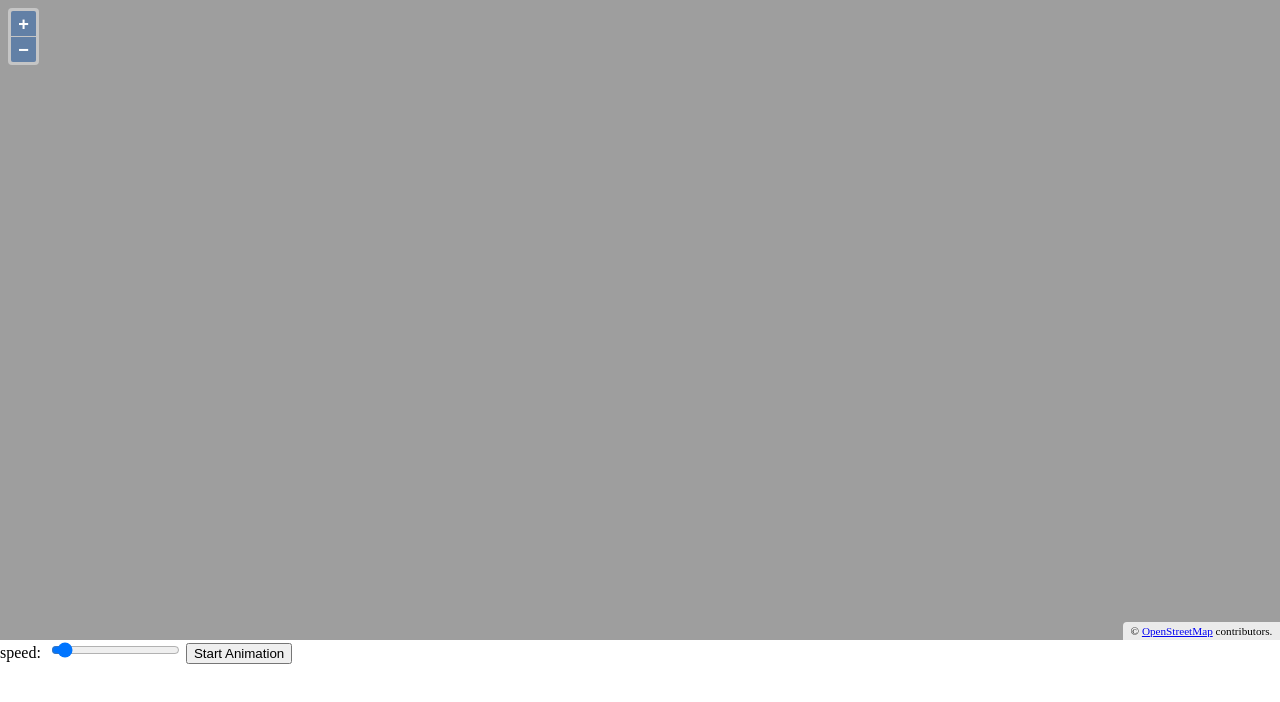
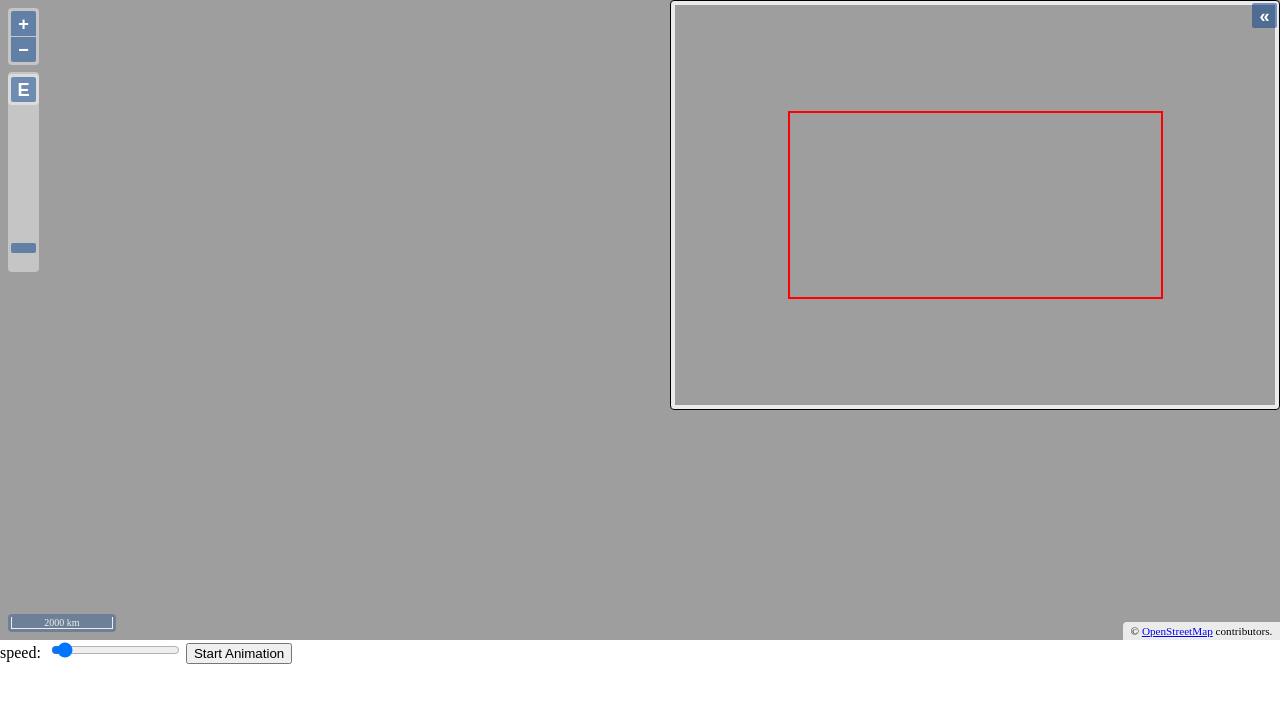
Before and after one commit to MadsAkselsen/openlayers-learning, a website: page index.html in a window 1280 px wide. Drawn offline with Linux system fonts and the light colour scheme.

Commit message:
added controls

```diff
--- a/main.js
+++ b/main.js
@@ -1,13 +1,27 @@
 window.onload = init;
 
 function init() {
+  // Controls
+  const fullScreenControl = new ol.control.FullScreen();
+  const mousePosition = new ol.control.MousePosition();
+  const overviewMapControl = new ol.control.OverviewMap({
+    className: 'ol-overviewmap ol-custom-overviewmap',
+    collapsed: false,
+    layers: [
+      new ol.layer.Tile({
+        source: new ol.source.OSM(),
+      }),
+    ],
+  });
+  const scaleLineControl = new ol.control.ScaleLine();
+  const zoomSliderControl = new ol.control.ZoomSlider();
+  const zoomToExtentControl = new ol.control.ZoomToExtent();
+
   const map = new ol.Map({
     view: new ol.View({
       center: [0, 0],
-      zoom: 2,
-
+      zoom: 3,
       enableRotation: true,
-      multiworld: true,
     }),
     layers: [
       new ol.layer.Tile({
@@ -17,7 +31,21 @@ function init() {
     ],
     target: 'map',
     keyboardEventTarget: document,
+    controls: ol.control
+      .defaults()
+      .extend([
+        fullScreenControl,
+        mousePosition,
+        overviewMapControl,
+        scaleLineControl,
+        zoomSliderControl,
+        zoomToExtentControl,
+      ]),
   });
+
+  console.log('controls', ol.control.defaults());
+
+  // Overlay
 
   const popupContainerElement = document.getElementById('popup-coordinates');
   const popup = new ol.Overlay({
@@ -32,9 +60,10 @@ function init() {
     popup.setPosition(undefined);
     popup.setPosition(clickedCoordinate);
     popupContainerElement.textContent = clickedCoordinate;
+    console.log(mousePosition);
   });
 
-  // DragRotate Interaction
+  // DragRotate Interaction (doesnt work while the below freehand draw interaction is added)
   const dragRotateInteraction = new ol.interaction.DragRotate({
     condition: ol.events.condition.altKeyOnly,
   });
@@ -56,4 +85,6 @@ function init() {
     let drawnFeatures = parser.writeFeaturesObject([e.feature]);
     console.log(drawnFeatures);
   });
+
+  // Controls
 }
--- a/styles.css
+++ b/styles.css
@@ -11,3 +11,37 @@ body {
   height: 80vh;
   width: 100vw;
 }
+
+.map .ol-custom-overviewmap,
+.map .ol-custom-overviewmap.ol-uncollapsible {
+  bottom: auto;
+  left: auto;
+  right: 0;
+  top: 0;
+}
+
+.map .ol-custom-overviewmap:not(.ol-collapsed) {
+  border: 1px solid black;
+}
+
+.map .ol-custom-overviewmap .ol-overviewmap-map {
+  border: none;
+  width: 600px;
+  height: 400px;
+}
+
+.map .ol-custom-overviewmap .ol-overviewmap-box {
+  border: 2px solid red;
+}
+
+.map .ol-custom-overviewmap:not(.ol-collapsed) button {
+  bottom: auto;
+  left: auto;
+  right: 1px;
+  top: 1px;
+}
+
+.map .ol-rotate {
+  top: 170px;
+  right: 0;
+}
```
